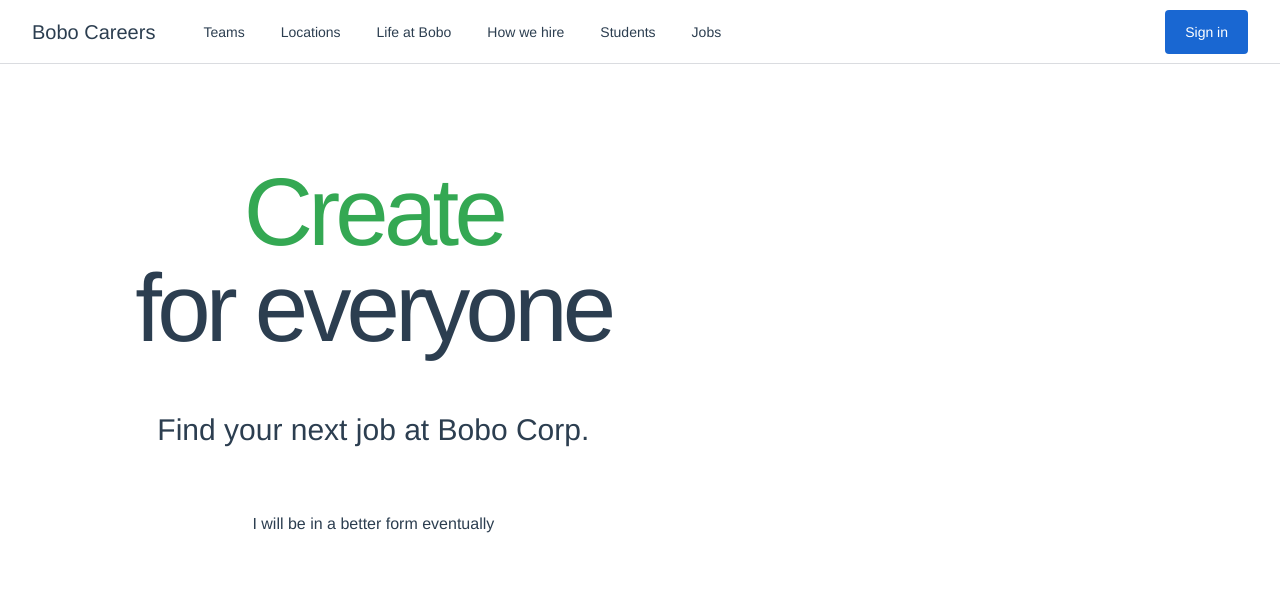
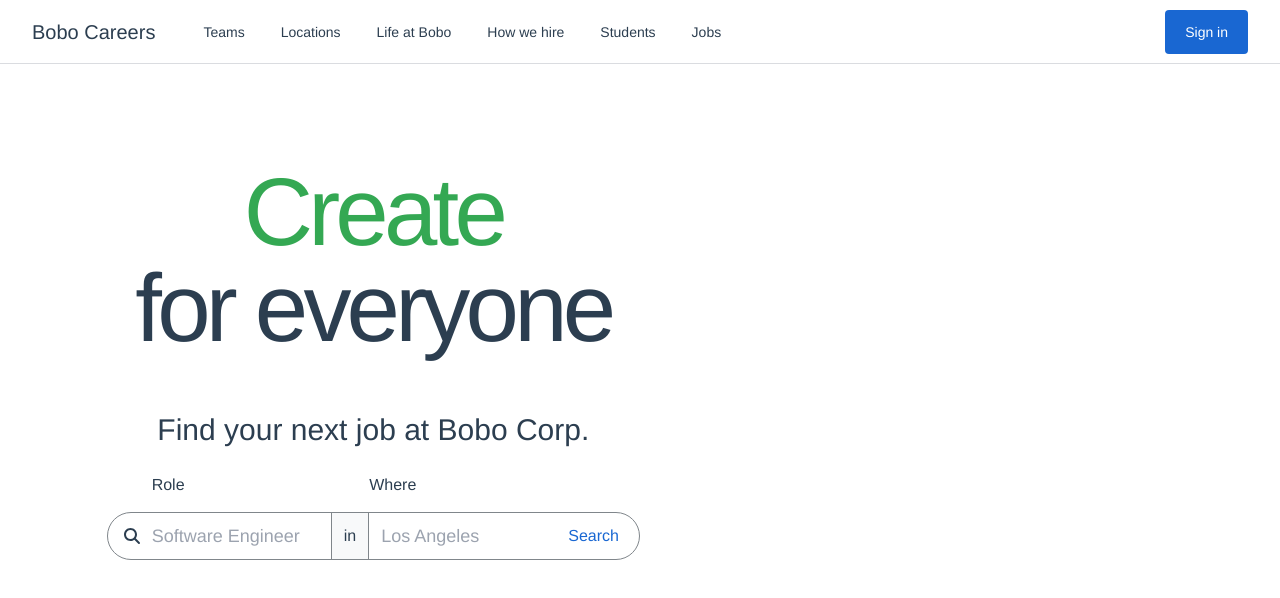
Before and after one commit to Ivana22/job-search, a Vue app: page / in a window 1280 px wide. Shown: the top 598 px of the page. Built offline with nearby package versions, Linux system fonts and the light colour scheme.

Commit message:
populate JobSearchForm component

```diff
--- a/src/components/ActionButton.vue
+++ b/src/components/ActionButton.vue
@@ -33,11 +33,11 @@
 
 <style scoped>
 button {
-  @apply px-5 py-3 rounded font-medium;
+  @apply px-5 py-3 font-medium;
 }
 
 .primary {
-  @apply text-white bg-brand-blue-1 hover:shadow-blue;
+  @apply rounded text-white bg-brand-blue-1 hover:shadow-blue;
 }
 
 .secondary {
--- a/src/components/JobSearchForm.vue
+++ b/src/components/JobSearchForm.vue
@@ -1,9 +1,46 @@
 <template>
-  <form>I will be in a better form eventually</form>
+  <form
+    class="flex items-center w-full h-12 mt-14 border border-solid border-brand-gray-3 rounded-3xl"
+  >
+    <font-awesome-icon :icon="['fas', 'search']" class="ml-4 mr-3" />
+    <div class="flex flex-nowrap flex-1 h-full text-base font-light">
+      <div class="relative flex items-center flex-1 h-full pr-3">
+        <label class="absolute left-0 -top-10">Role</label>
+        <input
+          v-model="role"
+          type="text"
+          placeholder="Software Engineer"
+          class="w-full text-lg font-normal focus:outline-none"
+        />
+      </div>
+      <span
+        class="flex items-center h-full px-3 border-l border-r border-brand-gray-3 bg-brand-gray-2"
+        >in</span
+      >
+      <div class="relative flex items-center flex-1 h-full pl-3">
+        <label class="absolute left-0 -top-10">Where</label>
+        <input
+          v-model="location"
+          type="text"
+          placeholder="Los Angeles"
+          class="w-full text-lg font-normal focus:outline-none"
+        />
+      </div>
+    </div>
+    <ActionButton text="Search" type="secondary" class="rounded-r-3xl" />
+  </form>
 </template>
 
 <script>
+import ActionButton from "./ActionButton.vue";
 export default {
   name: "JobSearchForm",
+  components: { ActionButton },
+  data() {
+    return {
+      role: "",
+      location: "",
+    };
+  },
 };
 </script>
```
